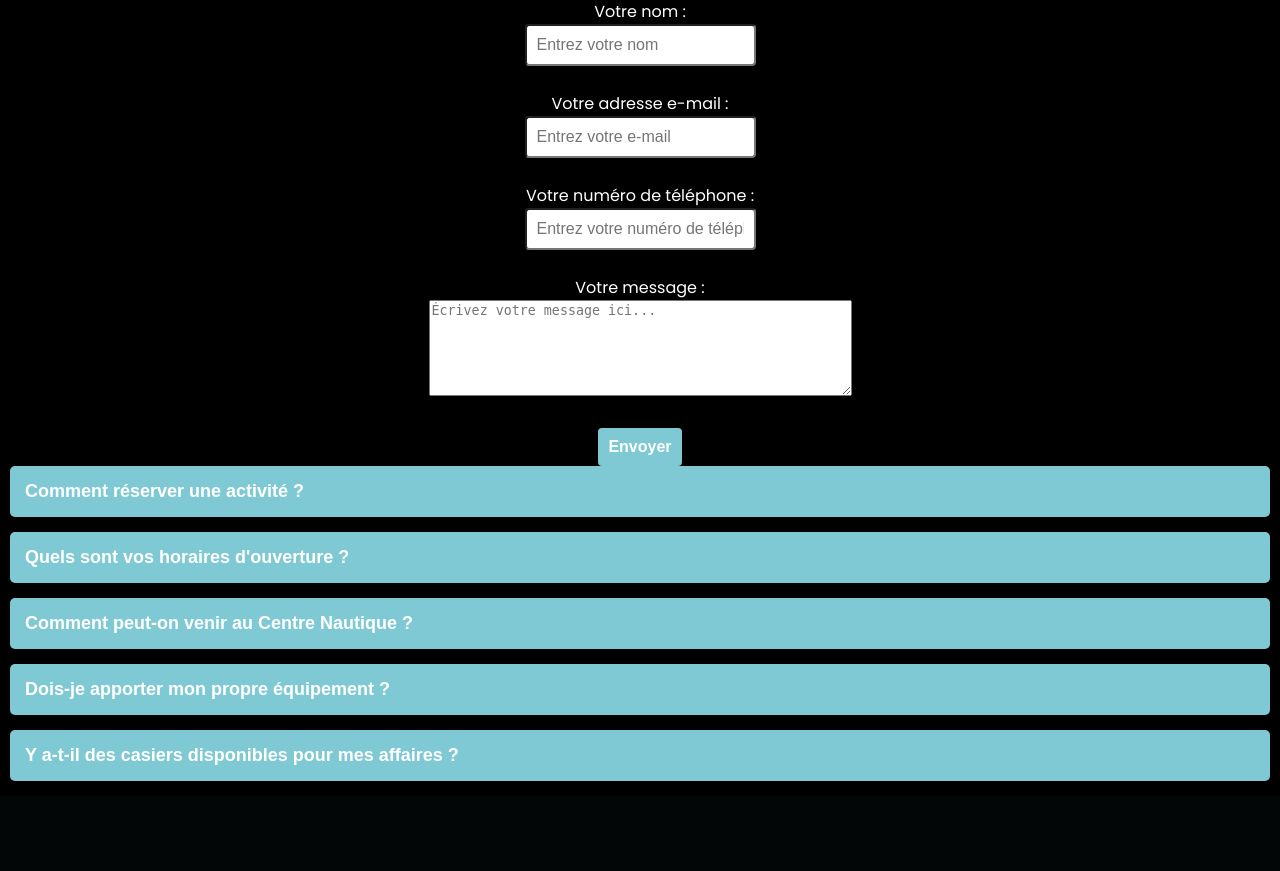
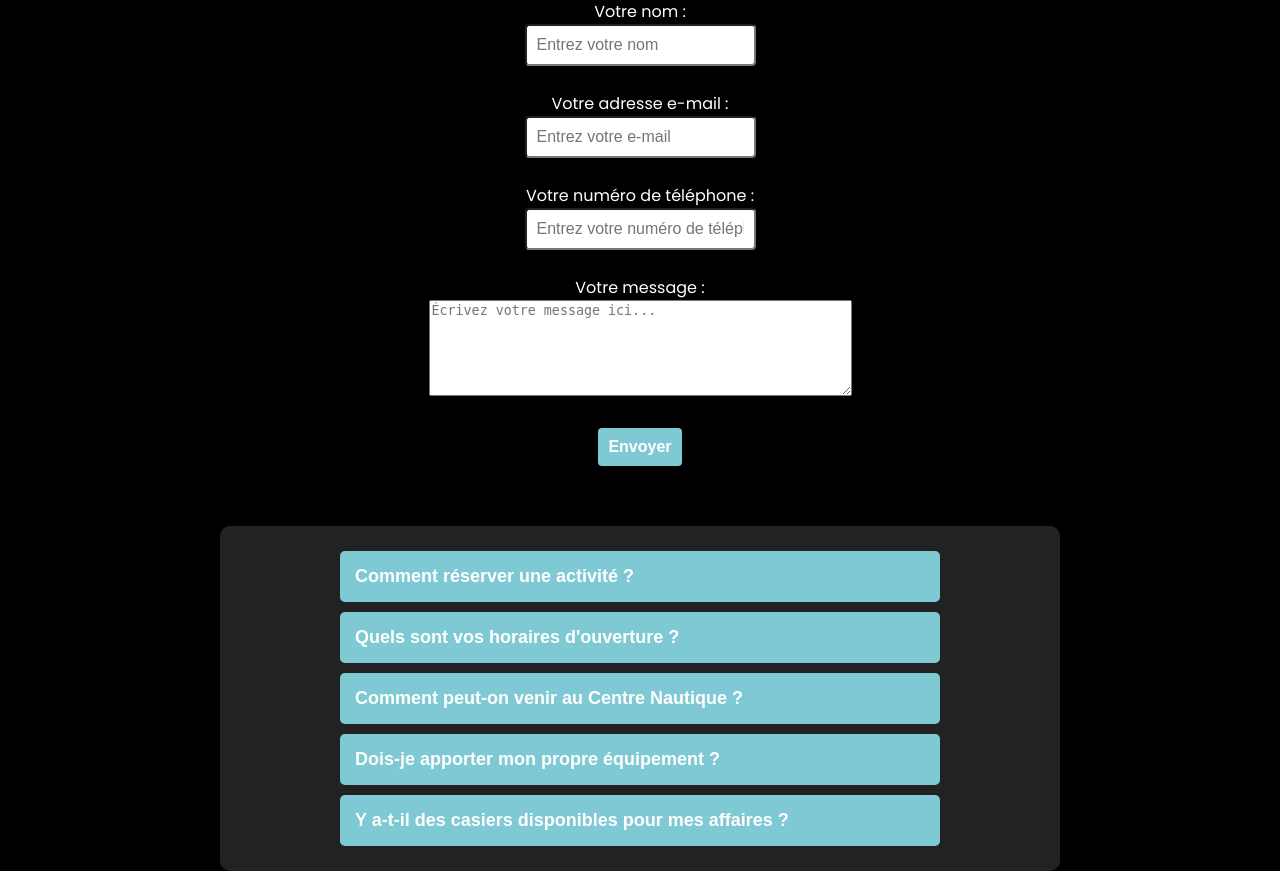
Before and after one commit to wiisar/voileProject, a PHP site: page /contact.php in a window 1280 px wide. Shown: the part 431-1302 px from the top of the page. Before the commit the page ends 1212 px from the top, so only its background shows below. Run offline with PHP 8.4, Linux system fonts and the light colour scheme.

Commit message:
modif css

```diff
--- a/html/style/style.css
+++ b/html/style/style.css
@@ -195,7 +195,7 @@ figure figcaption {
 }
 
 div.cards-container, div.card{
-    border: 3px solid red;
+    border: 3px solid #3f87a6;
     border-radius: 5px;
 }
 
@@ -207,13 +207,13 @@ div.cards-container, div.card{
     box-shadow: 0 4px 8px rgba(0, 0, 0, 0.3);
     text-align: center;
     transition: transform 0.3s, box-shadow 0.3s;
-    background: linear-gradient(0.25turn, #3f87a6, #ebf8e1, #f69d3c);
+    background: linear-gradient(0.25turn, #bbeef5, #7ec9d3, #3f87a6);
 
 }
 
 .card:hover {
     transform: scale(1.05);
-    background: linear-gradient(0.25turn, #f69d3c, #ebf8e1, #3f87a6);
+    background: linear-gradient(0.25turn, #bbeef5, #7ec9d3, #3f87a6);
     box-shadow: 0 6px 12px rgba(0, 0, 0, 0.5);}
 
 .cards-container {
@@ -352,38 +352,48 @@ body.modal-active::before {
     z-index: 999;
 }
 
+.bloc-FAQ {
+    max-width: 800px;
+    margin: 60px auto 60px auto; /* Centré avec un espace depuis le haut */
+    padding: 20px;
+    background-color: #222;
+    border-radius: 10px;
+    box-shadow: 0 4px 10px rgba(0,0,0,0.5);
+    flex-direction: column; /* Organise les questions verticalement */
+    align-items: center; /* Centre les questions horizontalement */
+}
+
 /* Style de base pour cacher les réponses */
 .reponse-FAQ {
     display: none;
-    padding: 10px;
-    margin-top: 5px;
+    padding-bottom: 50px;
+    color: #333;
     background-color: #f9f9f9;
-    border-left: 3px solid #7ec9d3;  /* Bordure verte */
+    border-left: 3px solid #7ec9d3;
     max-height: 0;  /* Initialement caché */
-    overflow: hidden;
     transition: max-height 0.3s ease-out, padding 0.3s ease-out;
 }
 
 /* Lorsque la réponse est ouverte */
 .reponse-FAQ.open {
     display: block;
-    max-height: 200px; /* Hauteur maximale pour l'animation */
-    padding: 10px; /* On réactive le padding */
+    padding: 10px; /* Ajouter plus d'espace autour du texte de la réponse */
 }
 
 /* Style pour les boutons de la FAQ */
 .question-FAQ {
     background-color: #7ec9d3;
     color: white;
-    font-weight: bold;
     padding: 15px;
+    margin-top: 5px;
+    margin-bottom: 5px;
     text-align: left;
     cursor: pointer;
     border: none;
-    width: 100%;
+    width: 100%; /* S'étend sur toute la largeur disponible */
+    max-width: 600px; /* Limite la largeur maximale des questions */
     font-size: 18px;
     border-radius: 5px;
-    margin-bottom: 15px; /* Augmenter la marge inférieure pour espacer les boutons */
     transition: background-color 0.3s;
 }
 
@@ -391,8 +401,3 @@ body.modal-active::before {
 .question-FAQ:hover {
     background-color: #66b3b1;
 }
-
-/* Barre de séparation entre la question et la réponse */
-.reponse-FAQ {
-    border-left: 3px solid #7ec9d3;  /* Bordure verte */
-}
```
